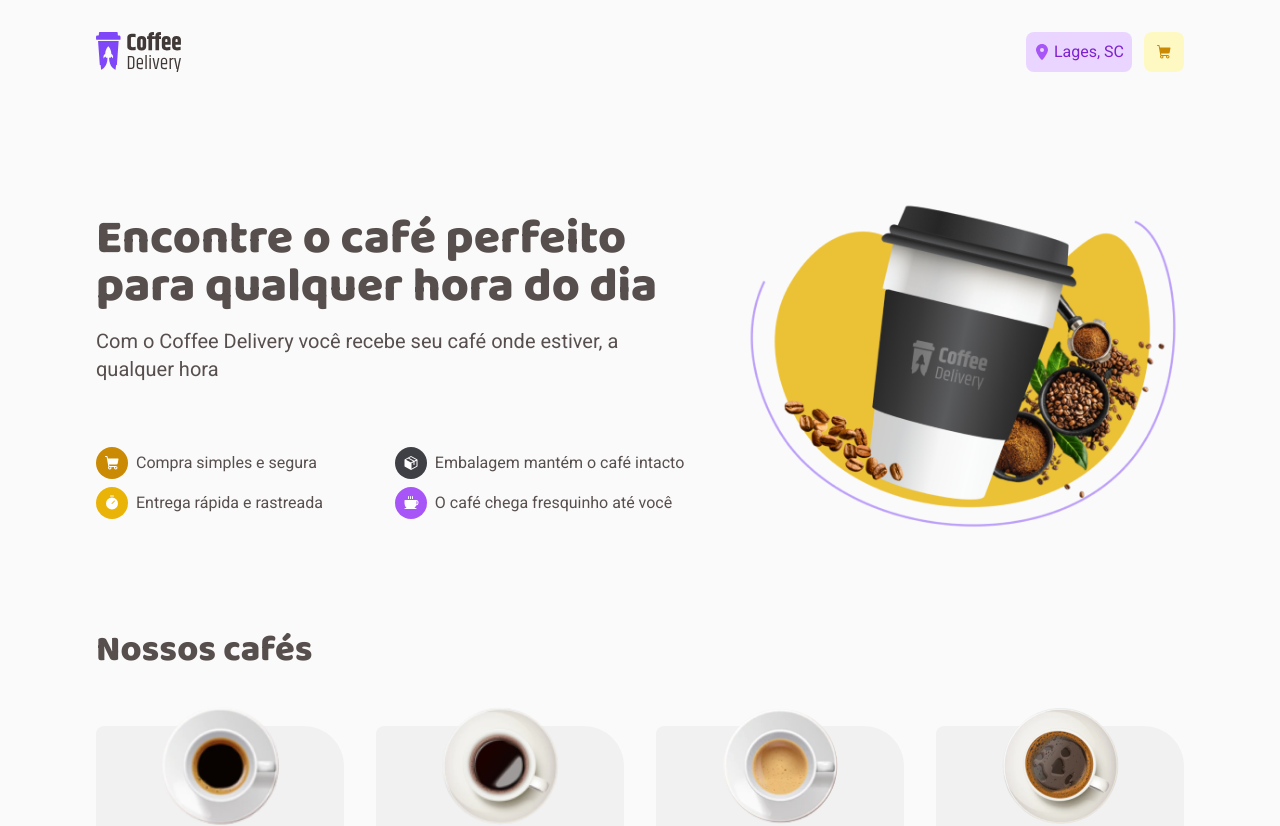
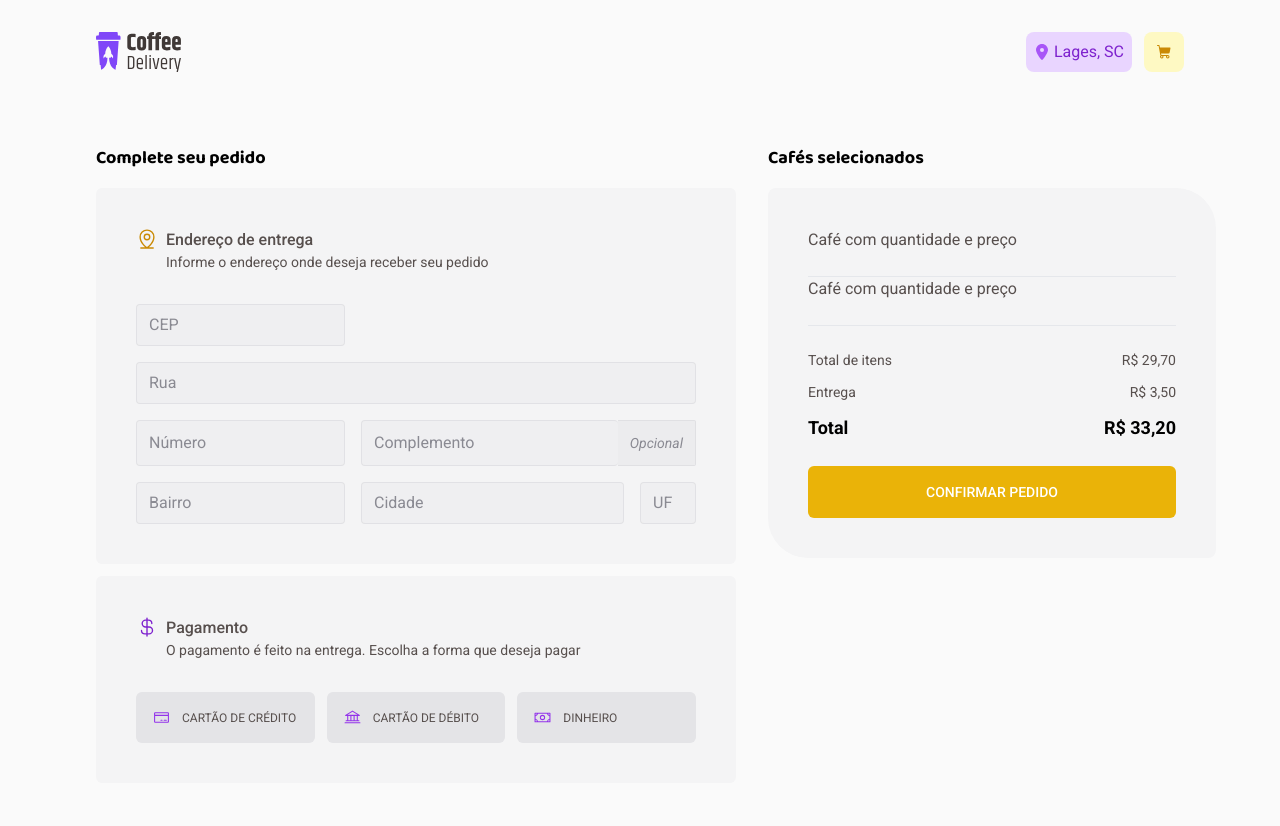
Before and after one commit to MatheusBorgesDev/coffee-delivery, a React (Vite) app: page / in a window 1280 px wide. Shown: the top 826 px of the page. After the commit the page ends 800 px from the top, so only its background shows below. Built offline with nearby package versions, Linux system fonts and the light colour scheme.

Commit message:
feat: :sparkles: add checkout page

```diff
--- /dev/null
+++ b/src/checkout.tsx
@@ -0,0 +1,139 @@
+import {
+  PiCurrencyDollar,
+  PiMapPinLine,
+  PiCreditCard,
+  PiBank,
+  PiMoney,
+} from "react-icons/pi";
+import { Input } from "./components/input";
+import { Button } from "./components/button";
+
+export function Checkout() {
+  return (
+    <div className="w-[70rem] mx-auto px-4">
+      <main className="flex justify-between gap-8 mt-10">
+        <div className="flex flex-col gap-4">
+          <h2 className="font-baloo font-bold text-lg text-black">
+            Complete seu pedido
+          </h2>
+
+          <div className="flex flex-col gap-3 ">
+            <div className="w-[40rem] p-10 flex flex-col gap-8 bg-zinc-100 rounded-md">
+              <div className="flex gap-2">
+                <PiMapPinLine size={22} className="text-yellow-600" />
+                <div>
+                  <p className="font-medium">Endereço de entrega</p>
+                  <p className="text-sm">
+                    Informe o endereço onde deseja receber seu pedido
+                  </p>
+                </div>
+              </div>
+
+              <form className="flex flex-col gap-4">
+                <div>
+                  <Input placeholder="CEP" />
+                </div>
+
+                <Input placeholder="Rua" />
+
+                <div className="flex gap-4">
+                  <Input placeholder="Número" />
+
+                  <div className="flex flex-1">
+                    <Input
+                      id="complement"
+                      placeholder="Complemento"
+                      className="border-r-0 w-full"
+                    />
+                    <label
+                      htmlFor="complement"
+                      className="p-3 flex items-center justify-center rounded-r-sm bg-zinc-200/50 border border-l-0 border-zinc-300/50 "
+                    >
+                      <span className="italic text-zinc-500/80 text-sm">
+                        Opcional
+                      </span>
+                    </label>
+                  </div>
+                </div>
+
+                <div className="flex gap-4">
+                  <Input placeholder="Bairro" />
+
+                  <Input placeholder="Cidade" className="flex-1" />
+
+                  <Input placeholder="UF" className="w-14" maxLength={2} />
+                </div>
+              </form>
+            </div>
+
+            <div className="w-[40rem] p-10 flex flex-col gap-8 bg-zinc-100 rounded-md">
+              <div className="flex gap-2">
+                <PiCurrencyDollar size={22} className="text-purple-700" />
+                <div>
+                  <p className="font-medium">Pagamento</p>
+                  <p className="text-sm">
+                    O pagamento é feito na entrega. Escolha a forma que deseja
+                    pagar
+                  </p>
+                </div>
+              </div>
+
+              <div className="flex gap-3">
+                <Button className="bg-zinc-200 ">
+                  <PiCreditCard size={17} className="text-purple-600" />
+                  <span>Cartão de crédito</span>
+                </Button>
+
+                <Button className="bg-zinc-200 ">
+                  <PiBank size={17} className="text-purple-600" />
+                  <span>Cartão de débito</span>
+                </Button>
+
+                <Button className="bg-zinc-200 ">
+                  <PiMoney size={17} className="text-purple-600" />
+                  <span>Dinheiro</span>
+                </Button>
+              </div>
+            </div>
+          </div>
+        </div>
+
+        <div className="flex flex-col gap-4 ">
+          <h2 className="font-baloo font-bold text-lg text-black">
+            Cafés selecionados
+          </h2>
+
+          <div className="w-[28rem] p-10 bg-zinc-100 rounded-lg rounded-tr-[2.5rem] rounded-bl-[2.5rem]">
+            <div className="flex flex-col gap-6">
+              <div>
+                <div className="border-b pb-6">Café com quantidade e preço</div>
+                <div className="border-b pb-6">Café com quantidade e preço</div>
+              </div>
+
+              <div className="flex flex-col gap-3">
+                <div className="flex justify-between text-sm">
+                  <span>Total de itens</span>
+                  <span>R$ 29,70</span>
+                </div>
+
+                <div className="flex justify-between text-sm">
+                  <span>Entrega</span>
+                  <span>R$ 3,50</span>
+                </div>
+
+                <div className="flex justify-between font-bold text-lg text-black">
+                  <span>Total</span>
+                  <span>R$ 33,20</span>
+                </div>
+              </div>
+
+              <button className="p-4 w-full flex items-center justify-center rounded-md bg-yellow-500 text-sm text-white font-medium uppercase hover:bg-yellow-500/70 transition">
+                Confirmar pedido
+              </button>
+            </div>
+          </div>
+        </div>
+      </main>
+    </div>
+  );
+}
--- a/src/main.tsx
+++ b/src/main.tsx
@@ -1,12 +1,13 @@
 import React from "react";
 import ReactDOM from "react-dom/client";
 import { App } from "./App.tsx";
+import { Checkout } from "./checkout.tsx";
 import "./index.css";
 import { Header } from "./components/header.tsx";
 
 ReactDOM.createRoot(document.getElementById("root")!).render(
   <React.StrictMode>
     <Header />
-    <App />
+    <Checkout />
   </React.StrictMode>
 );
```
